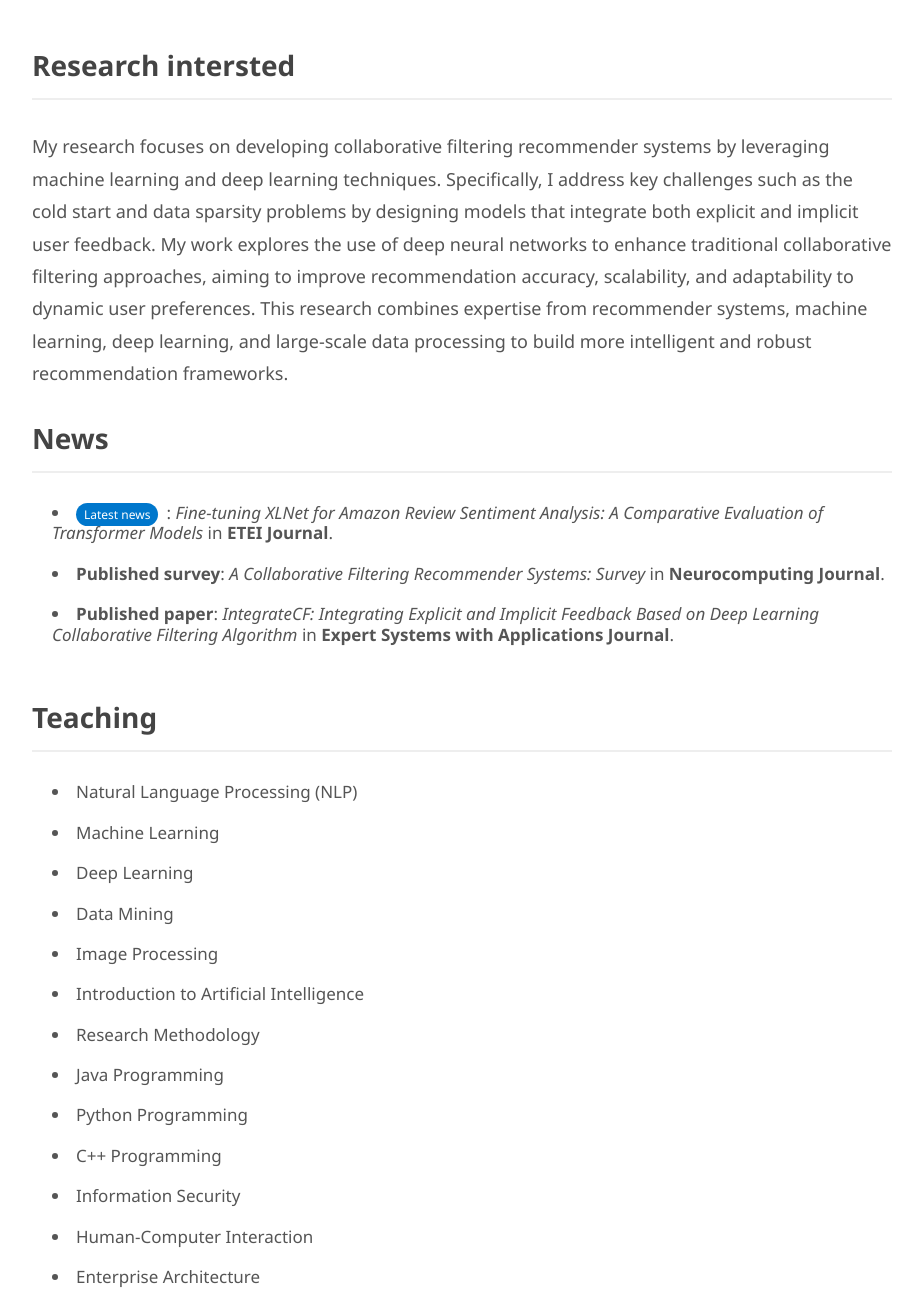
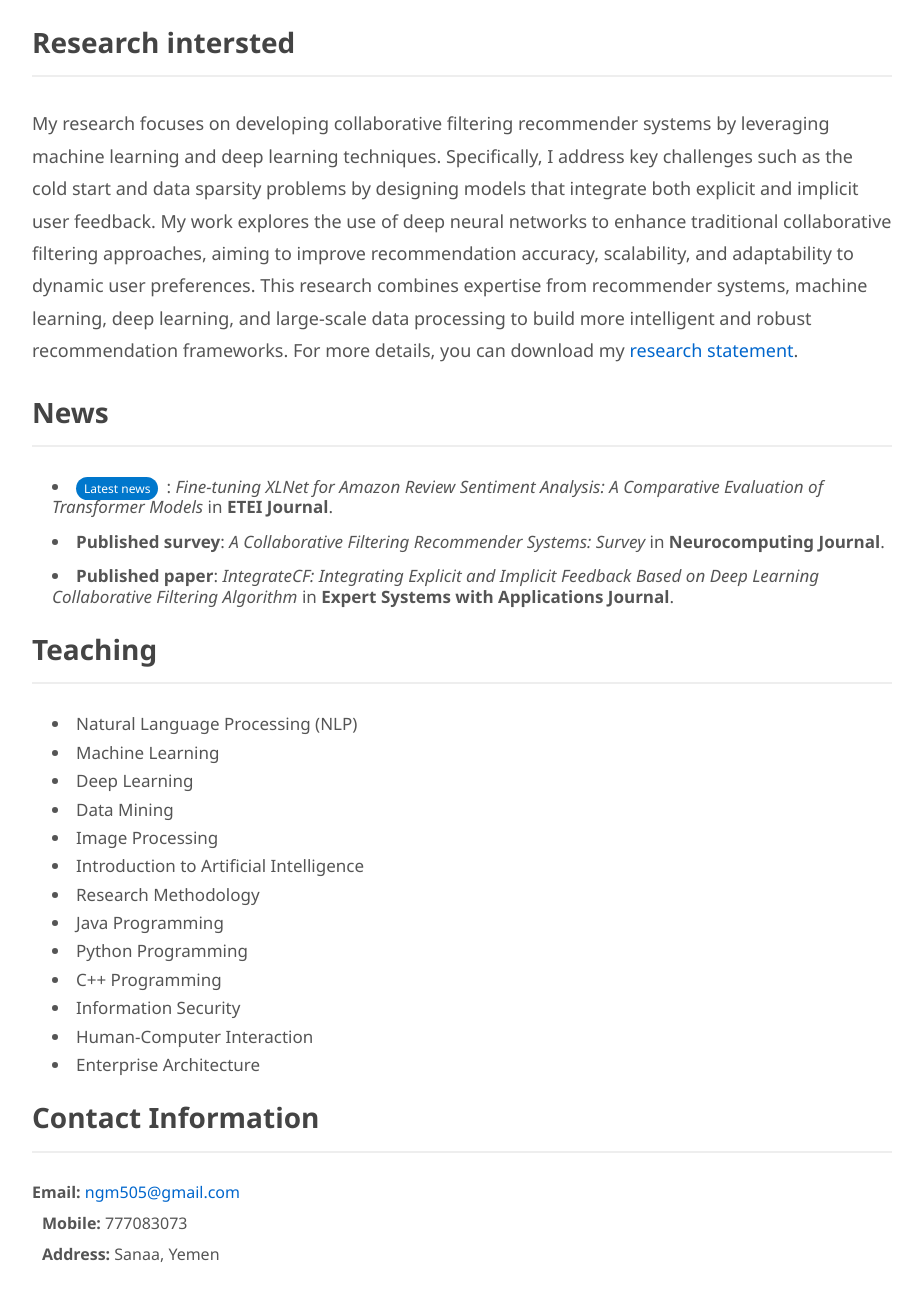
Before and after one commit to MFaljunid/MFaljunid.github.io, a plain HTML site: page index.html in a window 1280 px wide. Shown: the part 724-2018 px from the top of the page, without its empty margins (178-1100 px from the left). Drawn offline with Linux system fonts and the light colour scheme.

Commit message:
Upload Research

```diff
--- a/index.html
+++ b/index.html
@@ -38,9 +38,13 @@
 
         <section id="Research_intersted">
             <h2>Research intersted</h2>
-<p>
+<!-- <p>
     My research focuses on developing collaborative filtering recommender systems by leveraging machine learning and deep learning techniques. Specifically, I address key challenges such as the cold start and data sparsity problems by designing models that integrate both explicit and implicit user feedback. My work explores the use of deep neural networks to enhance traditional collaborative filtering approaches, aiming to improve recommendation accuracy, scalability, and adaptability to dynamic user preferences. This research combines expertise from recommender systems, machine learning, deep learning, and large-scale data processing to build more intelligent and robust recommendation frameworks.
 
+</p> -->
+
+<p>
+    My research focuses on developing collaborative filtering recommender systems by leveraging machine learning and deep learning techniques. Specifically, I address key challenges such as the cold start and data sparsity problems by designing models that integrate both explicit and implicit user feedback. My work explores the use of deep neural networks to enhance traditional collaborative filtering approaches, aiming to improve recommendation accuracy, scalability, and adaptability to dynamic user preferences. This research combines expertise from recommender systems, machine learning, deep learning, and large-scale data processing to build more intelligent and robust recommendation frameworks. For more details, you can download my <a href="https://raw.githubusercontent.com/yourusername/yourrepository/main/path/to/research_statement.pdf" target="_blank">research statement</a>.
 </p>
         </section>
 
--- a/style.css
+++ b/style.css
@@ -68,11 +68,23 @@ body {
 #bio {
     margin-top: 10px; /* ↓↓↓ المسافة فوق Bio */
 }
+#p{
+    margin-top: 5px; /* ↓↓↓ المسافة فوق Bio */
+}    /* ↓↓↓ المسافة فوق Bio */
 
 #news {
-    margin-top:10px; /* ↓↓↓ المسافة فوق Bio */
+    margin-top:5px; /* ↓↓↓ المسافة فوق Bio */
+}
+#Research_intersted {
+    margin-top:5px; /* ↓↓↓ المسافة فوق Bio */
+}
+#teaching ul {
+    line-height: 1.2; /* تأكد من استخدام هذه القيمة في كل الأماكن */
 }
 
+#teaching ul li {
+    margin-bottom: 4px; /* تقليل المسافة بين العناصر */
+}
 
 .info h3 {
     font-size: 20px;
@@ -114,8 +126,8 @@ body {
 
 /* Sections */
 section {
-    margin-top: 50px;
-    margin-bottom: 30px;
+    margin-top: 20px;
+    margin-bottom: 20px;
 }
 
 section h2 {
@@ -137,26 +149,29 @@ section p {
 section ul {
     list-style: disc inside;
     padding-left: 20px;
+    margin-bottom: 10px;
+    line-height: 1.2; /* حاول استخدام 1.2 بدلاً من 1.8 لتقليل التباعد */
 }
 
 section ul li {
-    margin-bottom: 16px;
+    margin-bottom: 10px; /* قلل المسافة بين العناصر */
     font-size: 17px;
-    line-height: 1.2;
+    line-height: 1.2; /* تأكد من أن هذا التعديل غير مكرر */
     color: #555;
     padding-bottom: 4px;
 }
 
-/* Contact Section */
 #contact ul {
-    list-style: none;
+    list-style: none; /* إزالة الرموز الافتراضية */
     padding-left: 0;
+    margin: 0;
+    line-height: 1.2; /* تقليل التباعد بين الأسطر */
 }
 
 #contact ul li {
-    margin-bottom: 20px;
-    line-height: 1.8;
-    padding-left: 10px;
+    margin-bottom: 8px; /* تقليل المسافة بين العناصر */
+    font-size: 16px; /* ضبط حجم الخط */
+    line-height: 1.2; /* ضبط التباعد بين الأسطر داخل li */
 }
 
 #contact ul li i {
@@ -165,7 +180,6 @@ section ul li {
     width: 20px;
     text-align: center;
 }
-
 /* Contact Label */
 .contact-list .label {
     font-weight: bold;
```
Also changed, not shown: 1 other file.
